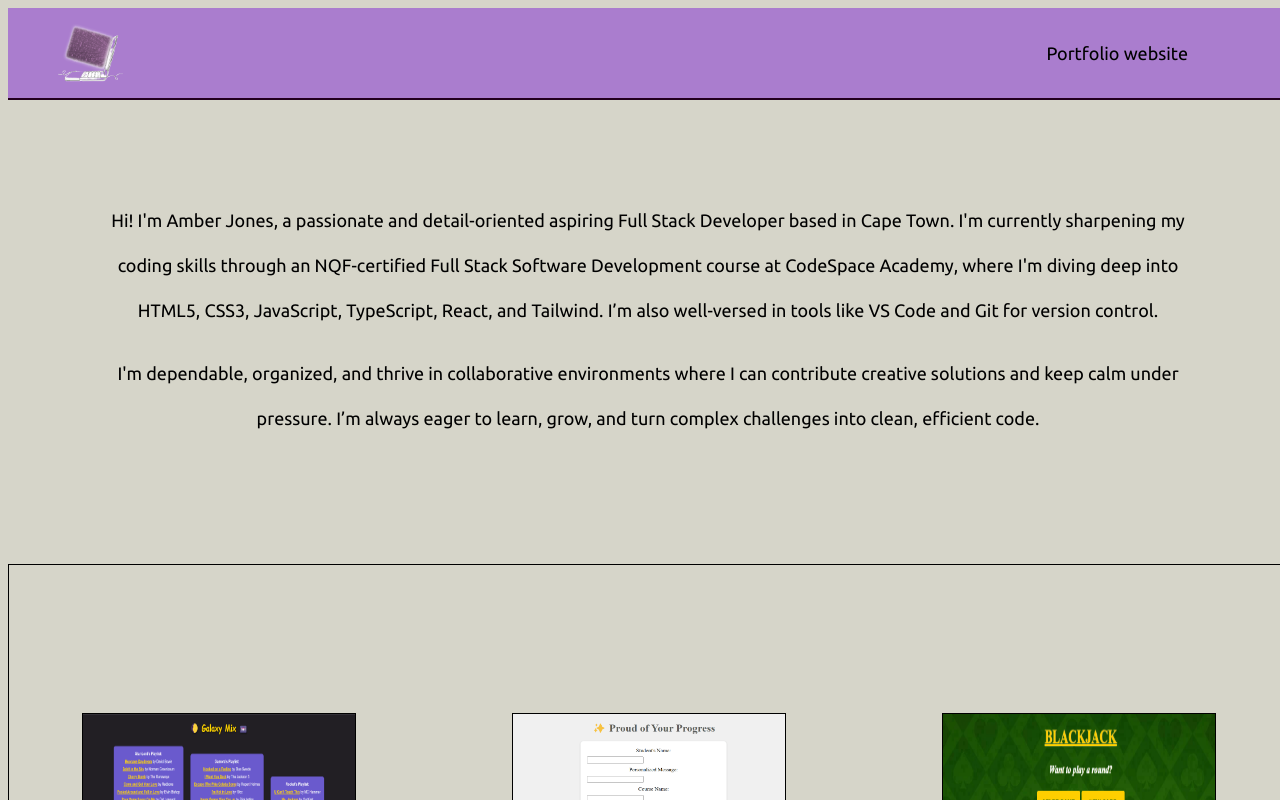
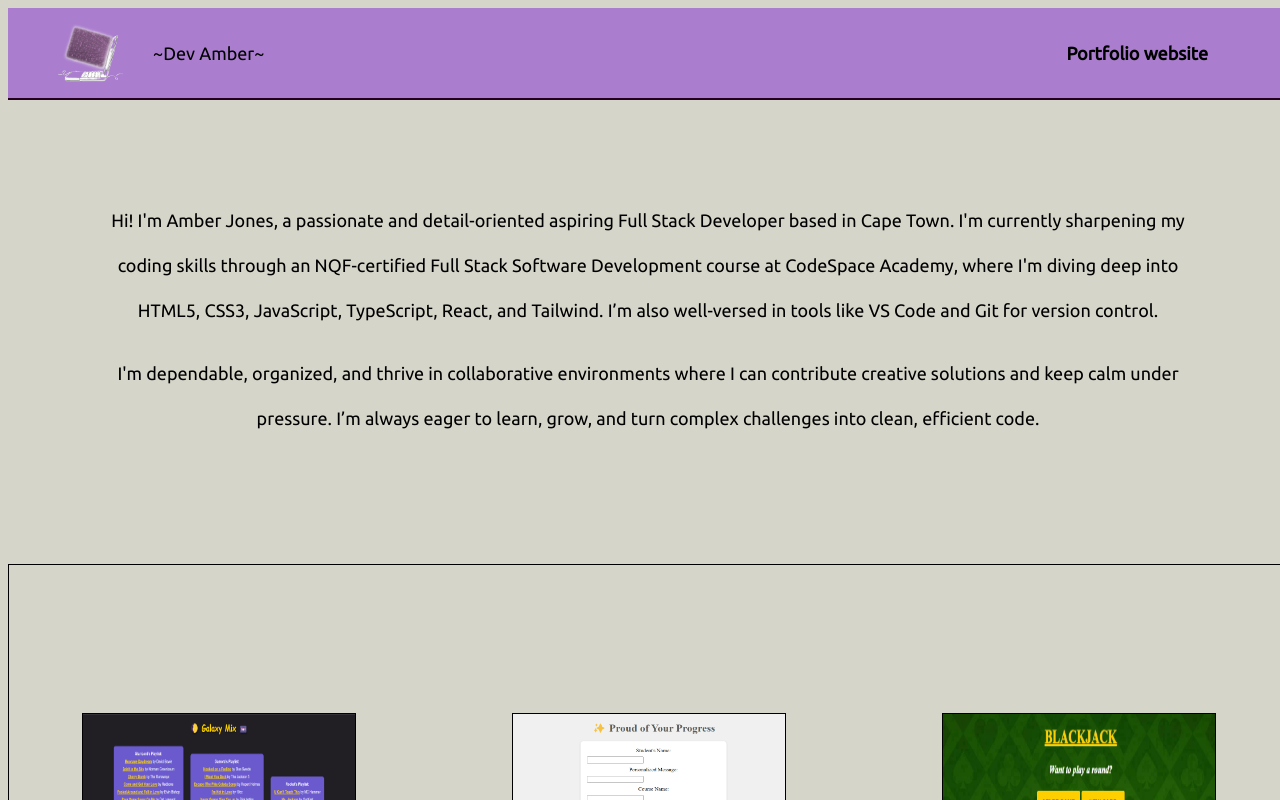
Before and after one commit to Ambs04/CS20240248_PTO2407_GroupA_AmberJones_CDV05, a plain HTML site: page index.html in a window 1280 px wide. Shown: the top 800 px of the page. Drawn offline with Linux system fonts and the light colour scheme.

Commit message:
periodical commit

```diff
--- a/index.html
+++ b/index.html
@@ -19,6 +19,7 @@
       <div id="logo-div">
         <img src="src/logo.png" alt="laptop doodle" id="logo" />
       </div>
+      <p id="name">~Dev Amber~</p>
       <div class="heading" id="heading-div">Portfolio website</div>
     </div>
 
--- a/styles.css
+++ b/styles.css
@@ -18,6 +18,7 @@ body {
   min-width: 100vw;
   min-height: 100vh;
   font-size: large;
+  user-select: none;
 }
 
 #header-sect {
@@ -45,11 +46,17 @@ body {
   border: none;
 }
 
+#name {
+  align-self: center;
+  margin-left: 30px;
+}
+
 #heading-div {
   justify-self: end;
   align-self: center;
   margin-left: auto;
-  margin-right: 100px;
+  margin-right: 80px;
+  font-weight: bolder;
 }
 
 #about-me {
@@ -168,7 +175,7 @@ button:hover {
 
 #email-logo {
   width: 30px;
-  height: 30px;
+  height: 35px;
 }
 
 #telephone-logo {
```
